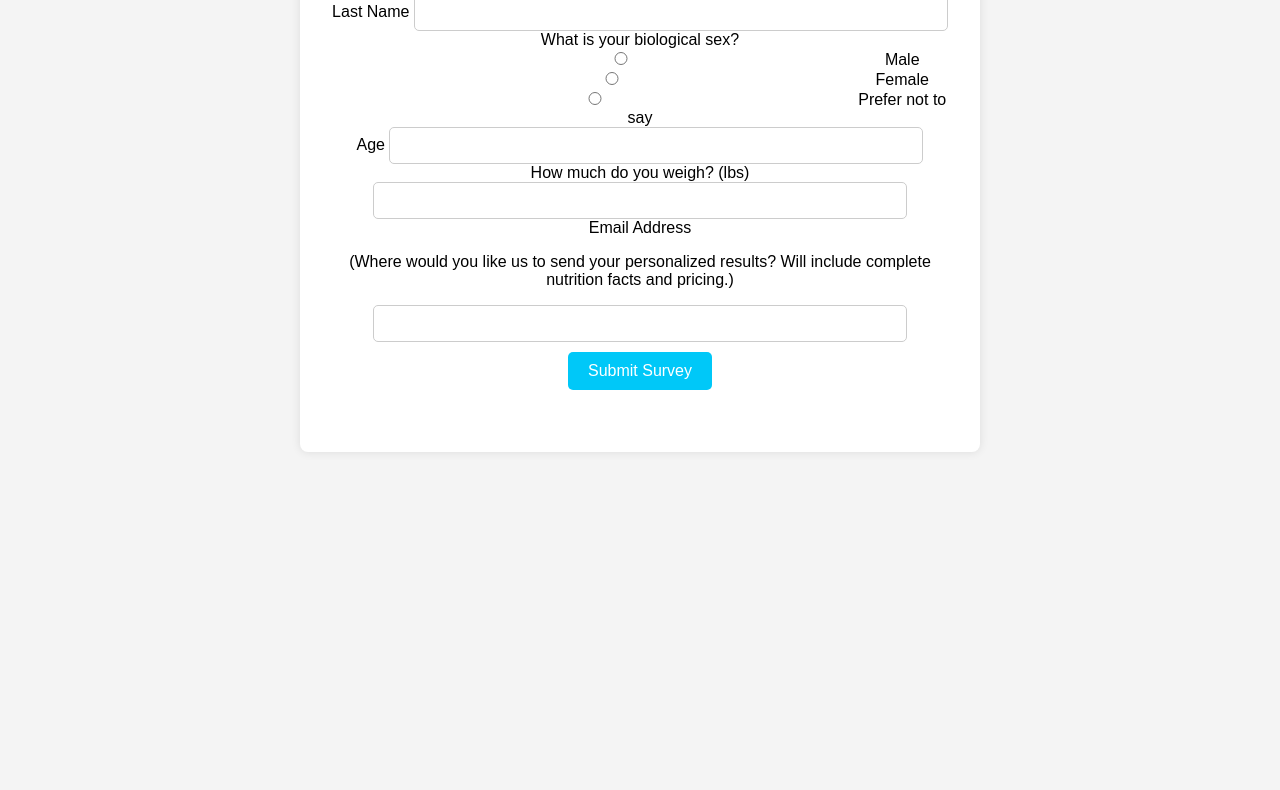
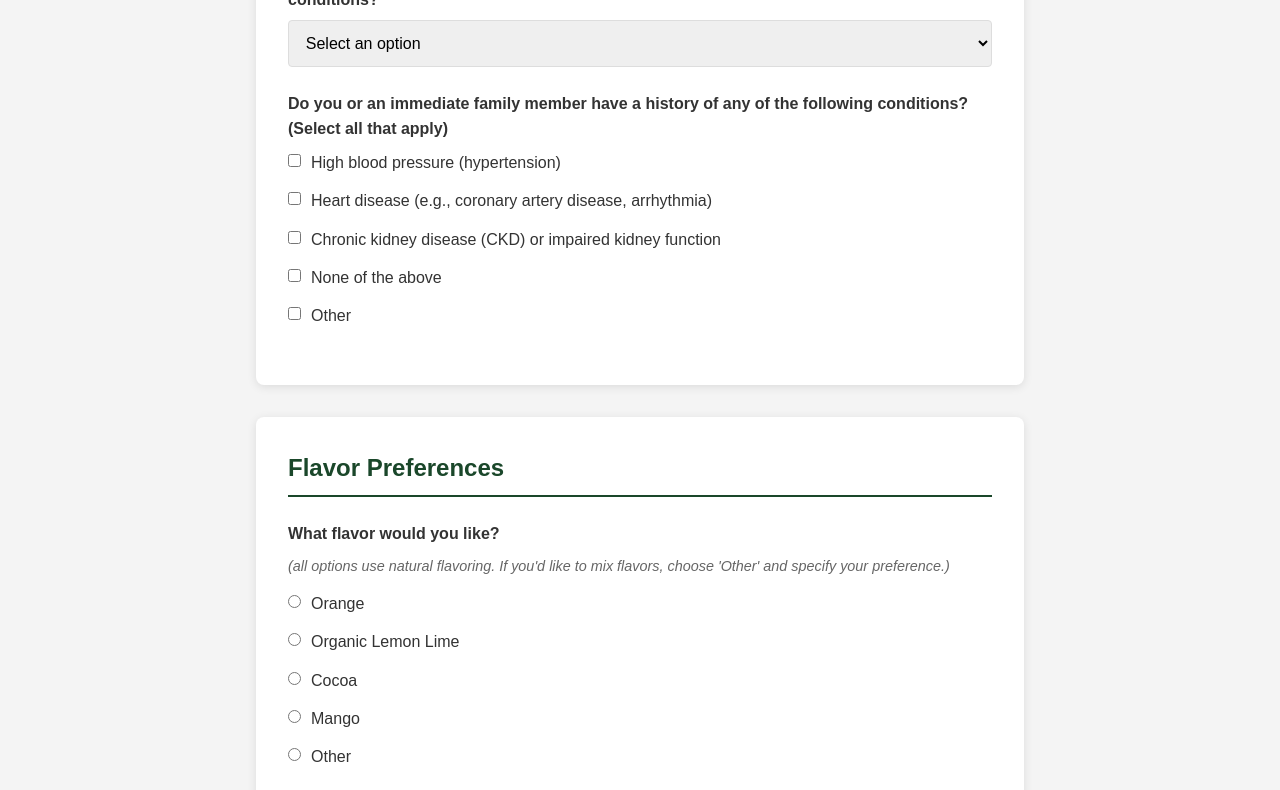
Before and after one commit to Jschueller18/Personal-Potions, a plain HTML site: page Index.html in a window 1280 px wide. Shown: the part 2010-2800 px from the top of the page. Before the commit the page ends 2482 px from the top, so only its background shows below. Drawn offline with Linux system fonts and the light colour scheme.

Commit message:
Update Style.css

```diff
--- a/Style.css
+++ b/Style.css
@@ -1,57 +1,201 @@
 /* style.css */
-body {
-    font-family: Arial, sans-serif;
+:root {
+    --primary-color: #1A472A;
+    --secondary-color: #00C8F8;
+    --accent-color: #f8a100;
+    --bg-color: #f4f4f4;
+    --text-color: #333;
+    --border-color: #ddd;
+    --form-bg: #fff;
+    --section-bg: #f9f9f9;
+    --hover-color: #007ea7;
+}
+
+* {
+    box-sizing: border-box;
     margin: 0;
     padding: 0;
-    text-align: center;
-    background-color: #f4f4f4;
+}
+
+body {
+    font-family: 'Arial', sans-serif;
+    line-height: 1.6;
+    color: var(--text-color);
+    background-color: var(--bg-color);
+    padding-bottom: 2rem;
 }
 
 header {
-    background-color: #1A472A;
+    background-color: var(--primary-color);
     color: white;
-    padding: 20px;
+    text-align: center;
+    padding: 2rem 1rem;
 }
 
 #logo {
-    width: 200px;
+    max-width: 200px;
+    margin-bottom: 1rem;
+}
+
+h1 {
+    font-size: 2rem;
+    margin-bottom: 0.5rem;
+}
+
+.subtitle {
+    font-size: 1.1rem;
+    font-weight: 300;
+    max-width: 700px;
+    margin: 0 auto;
+}
+
+#survey {
+    max-width: 800px;
+    margin: 2rem auto;
+    padding: 0 1rem;
+}
+
+.form-section {
+    background-color: var(--form-bg);
+    border-radius: 8px;
+    box-shadow: 0 2px 10px rgba(0, 0, 0, 0.1);
+    padding: 2rem;
+    margin-bottom: 2rem;
+}
+
+h2 {
+    color: var(--primary-color);
+    font-size: 1.5rem;
+    margin-bottom: 1.5rem;
+    padding-bottom: 0.5rem;
+    border-bottom: 2px solid var(--primary-color);
+}
+
+.form-group {
+    margin-bottom: 1.5rem;
+}
+
+label {
+    display: block;
+    font-weight: 600;
+    margin-bottom: 0.5rem;
+}
+
+.help-text {
+    font-size: 0.9rem;
+    color: #666;
+    margin-bottom: 0.8rem;
+    font-style: italic;
+}
+
+input[type="text"],
+input[type="email"],
+input[type="number"],
+select,
+textarea {
+    width: 100%;
+    padding: 0.8rem;
+    border: 1px solid var(--border-color);
+    border-radius: 4px;
+    font-size: 1rem;
+    transition: border-color 0.3s;
+}
+
+input[type="text"]:focus,
+input[type="email"]:focus,
+input[type="number"]:focus,
+select:focus,
+textarea:focus {
+    outline: none;
+    border-color: var(--secondary-color);
+    box-shadow: 0 0 0 2px rgba(0, 200, 248, 0.2);
+}
+
+textarea {
+    resize: vertical;
+    min-height: 80px;
+}
+
+.checkbox-group,
+.radio-group {
+    margin-bottom: 1rem;
+}
+
+.checkbox-item,
+.radio-item {
+    display: flex;
+    align-items: flex-start;
+    margin-bottom: 0.8rem;
+}
+
+.checkbox-item input,
+.radio-item input {
+    margin-top: 4px;
+    margin-right: 10px;
+}
+
+.checkbox-item label,
+.radio-item label {
+    font-weight: 400;
+    margin-bottom: 0;
+}
+
+button {
+    background-color: var(--secondary-color);
+    color: white;
+    border: none;
+    padding: 1rem 2rem;
+    font-size: 1.1rem;
+    border-radius: 4px;
+    cursor: pointer;
+    transition: background-color 0.3s;
     display: block;
     margin: 0 auto;
 }
 
-section {
-    background: white;
-    padding: 20px;
-    margin: 20px auto;
-    width: 50%;
-    border-radius: 8px;
-    box-shadow: 0px 0px 10px rgba(0, 0, 0, 0.1);
+button:hover {
+    background-color: var(--hover-color);
 }
 
-form {
-    display: flex;
-    flex-direction: column;
-    gap: 10px;
-    align-items: center;
+button:disabled {
+    background-color: #ccc;
+    cursor: not-allowed;
 }
 
-input, textarea {
-    padding: 10px;
-    border: 1px solid #ccc;
-    border-radius: 5px;
-    width: 80%;
+.form-actions {
+    text-align: center;
+    margin-top: 2rem;
 }
 
-button {
-    background-color: #00C8F8;
-    color: white;
-    border: none;
-    padding: 10px 20px;
-    border-radius: 5px;
-    cursor: pointer;
-    font-size: 16px;
+#response-message {
+    text-align: center;
+    font-weight: bold;
+    margin-top: 1rem;
+    padding: 1rem;
+    border-radius: 4px;
 }
 
-button:hover {
-    background-color: #007ea7;
+.success-message {
+    background-color: #d4edda;
+    color: #155724;
 }
+
+.error-message {
+    background-color: #f8d7da;
+    color: #721c24;
+}
+
+/* Responsive adjustments */
+@media (max-width: 768px) {
+    .form-section {
+        padding: 1.5rem;
+    }
+
+    h2 {
+        font-size: 1.3rem;
+    }
+
+    button {
+        width: 100%;
+    }
+}
```
